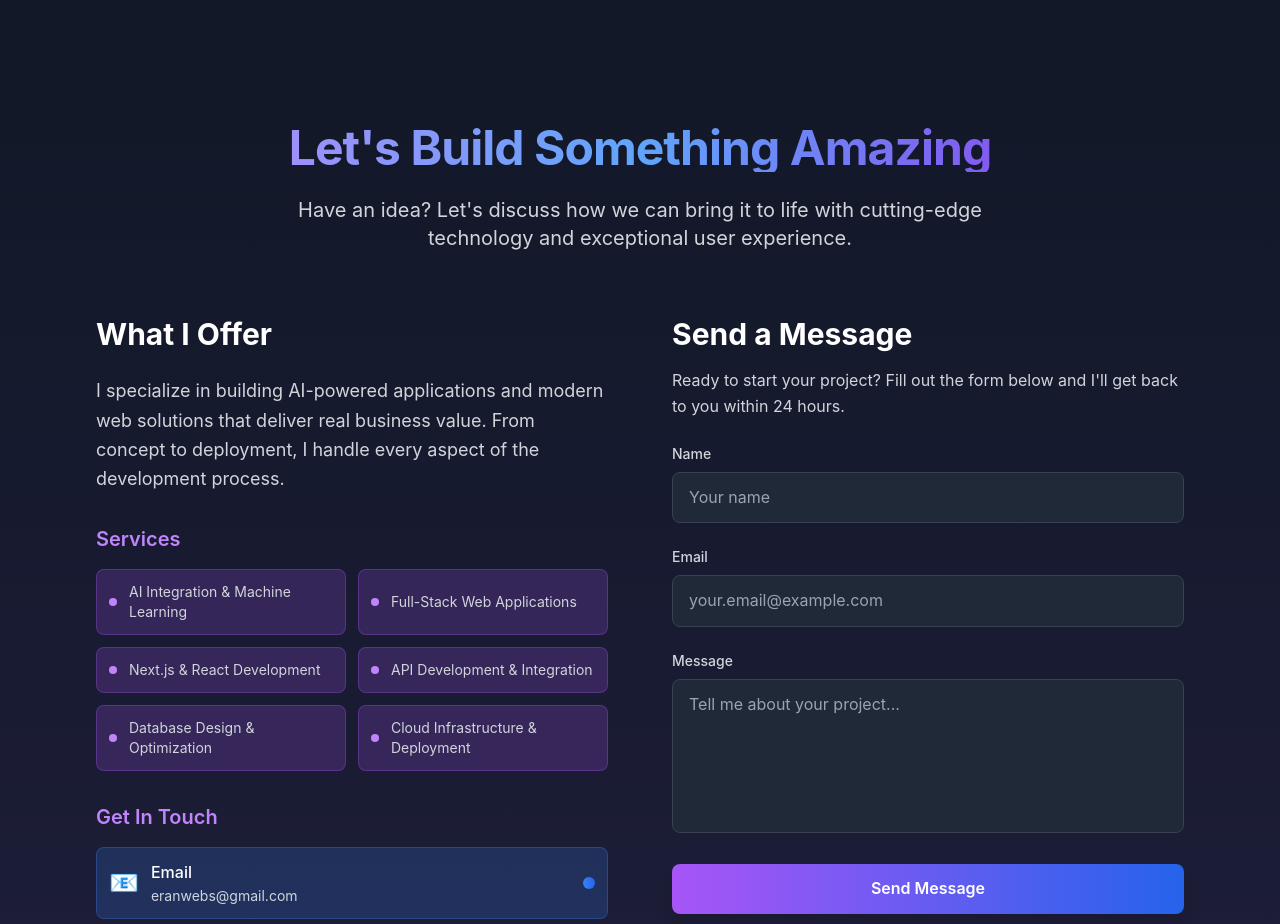
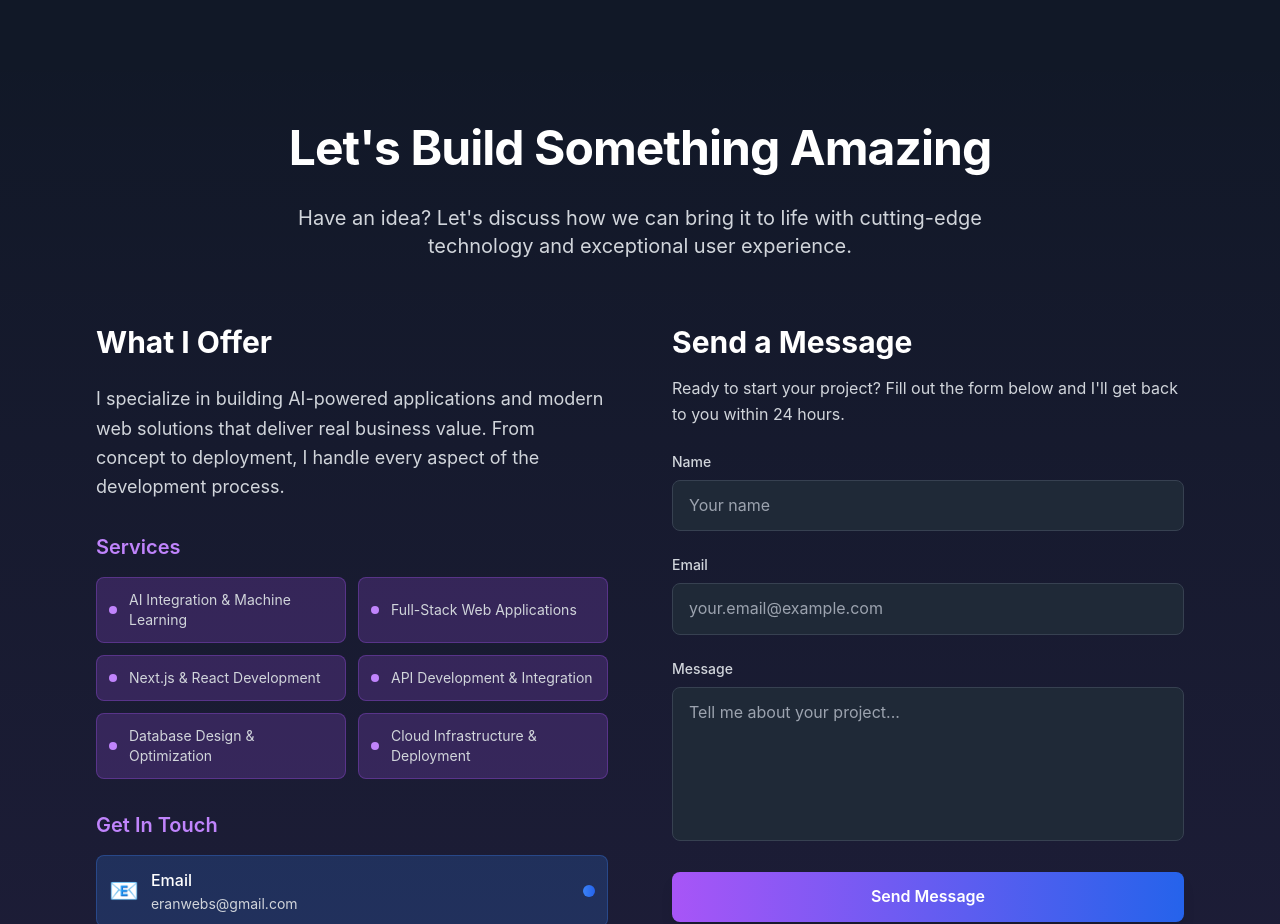
Before and after one commit to eranos12/eran-haim-portfolio, a Next.js app: page / in a window 1280 px wide. Shown: the part 3480-4404 px from the top of the page. Built offline with nearby package versions, Linux system fonts and the light colour scheme.

Commit message:
Temporarily change gradient text to white to fix clipping issue

```diff
--- a/components/Contact.tsx
+++ b/components/Contact.tsx
@@ -76,7 +76,7 @@ const Contact = () => {
       <div className="max-w-6xl mx-auto px-4 sm:px-6 lg:px-8">
         {/* Section Header */}
         <div className="text-center mb-16 overflow-visible">
-          <h2 className="text-4xl sm:text-5xl font-bold bg-gradient-to-r from-purple-400 via-blue-400 to-purple-600 bg-clip-text text-transparent mb-6 leading-tight px-2">
+          <h2 className="text-4xl sm:text-5xl font-bold text-white mb-6 leading-tight px-2 pb-2">
             Let's Build Something Amazing
           </h2>
           <p className="text-xl text-gray-300 max-w-3xl mx-auto">
```
